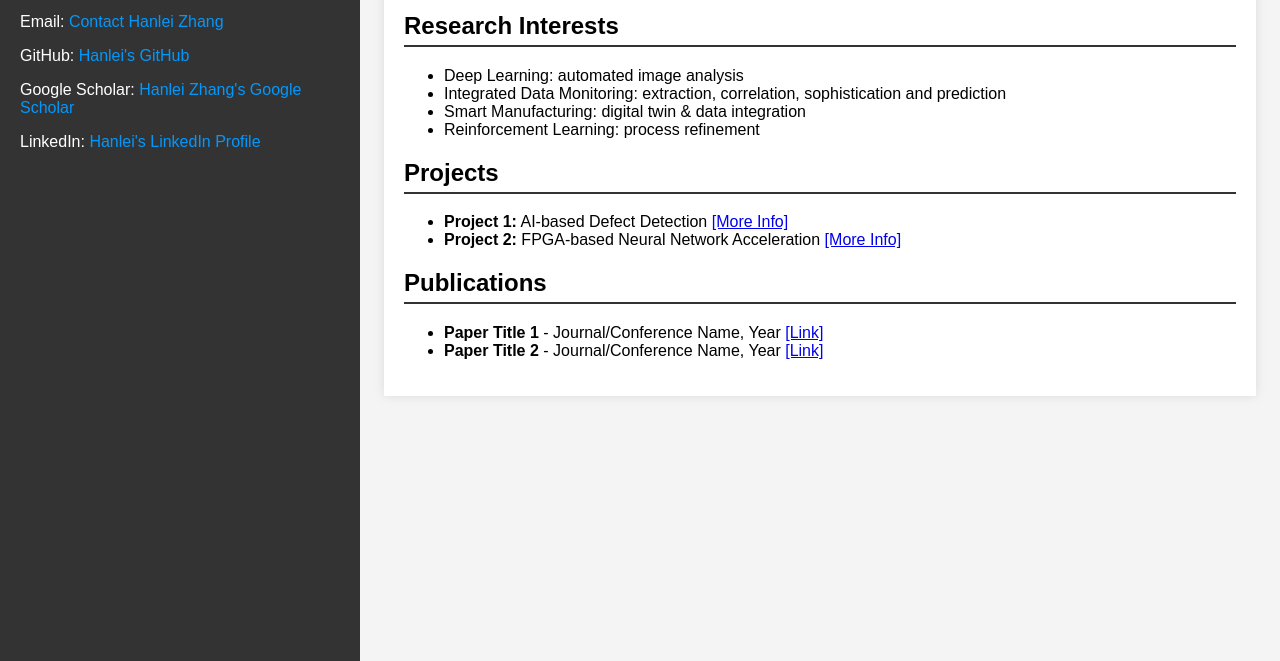
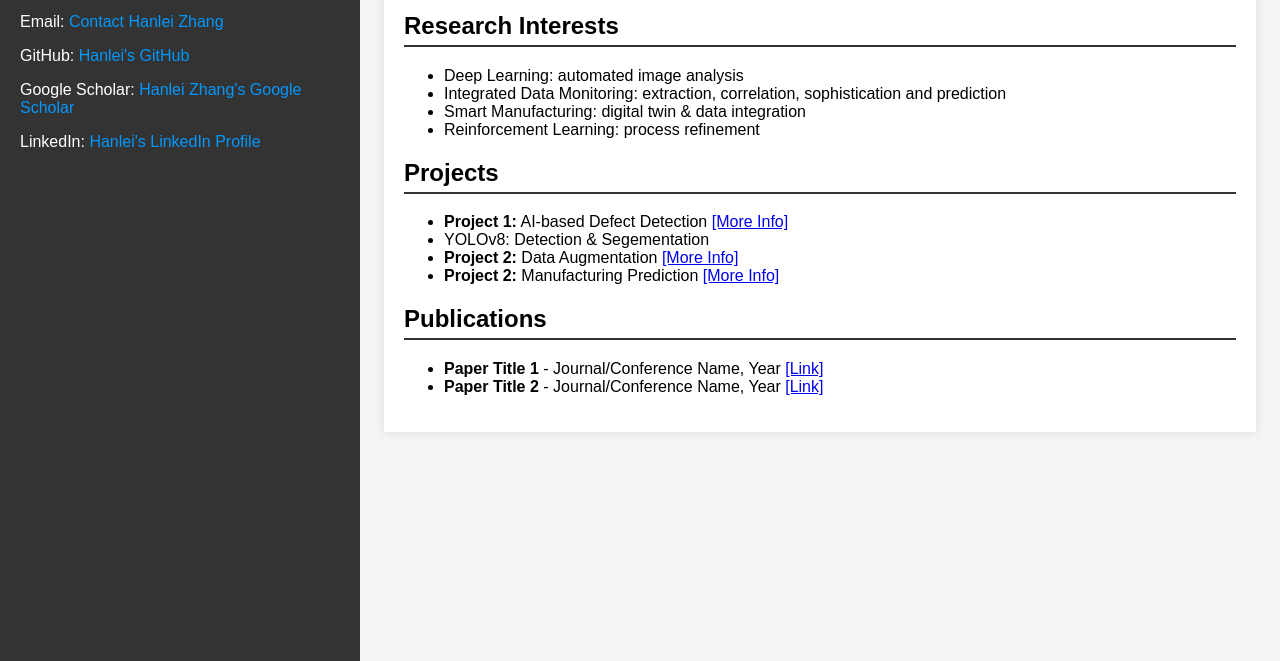
Before and after one commit to hanleizhang92/hanleizhang92.github.io, a plain HTML site: page index.html in a window 1280 px wide. Shown: the part 139-800 px from the top of the page. Drawn offline with Linux system fonts and the light colour scheme.

Commit message:
Update index.html

```diff
--- a/index.html
+++ b/index.html
@@ -70,7 +70,9 @@
             <h2>Projects</h2>
             <ul>
                 <li><b>Project 1:</b> AI-based Defect Detection <a href="#">[More Info]</a></li>
-                <li><b>Project 2:</b> FPGA-based Neural Network Acceleration <a href="#">[More Info]</a></li>
+                <li>YOLOv8: Detection & Segementation</li>
+                <li><b>Project 2:</b> Data Augmentation <a href="#">[More Info]</a></li>
+                <li><b>Project 2:</b> Manufacturing Prediction <a href="#">[More Info]</a></li>
             </ul>
         </section>
 
```
